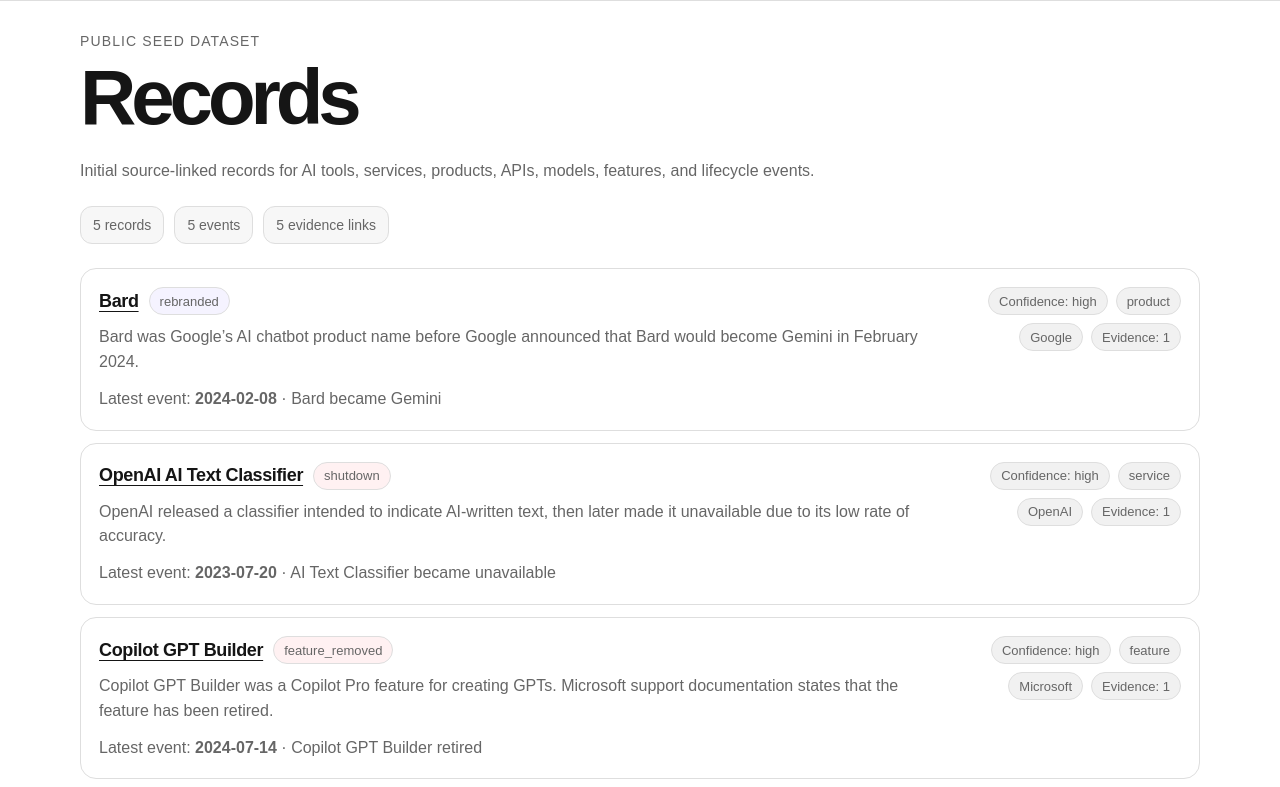
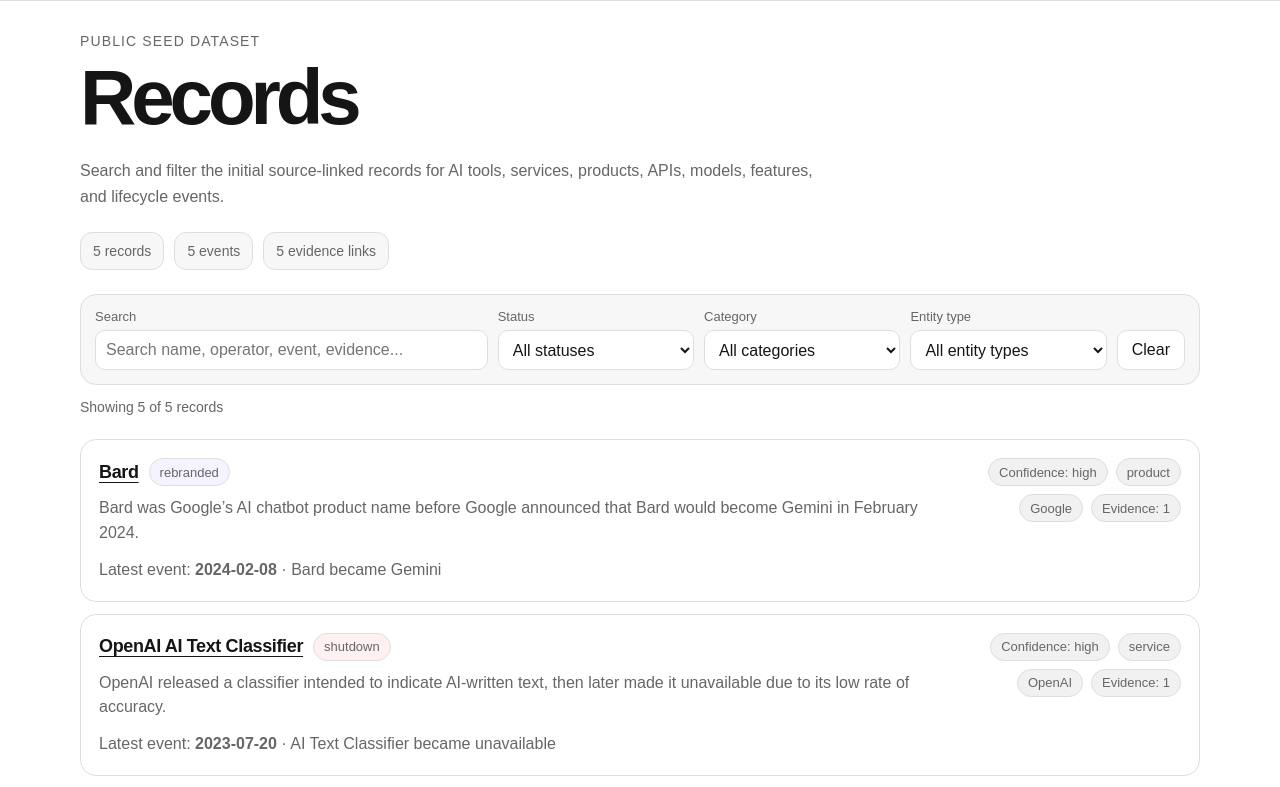
Before and after one commit to badjoke-lab/ai-tools-history-archive, a Next.js app: page /records in a window 1280 px wide. Shown: the top 787 px of the page. Built offline with nearby package versions, Linux system fonts and the light colour scheme.

Commit message:
PR-004: add record search and filters (#6)
* ui: add record search and filters

* ui: add record search and filters

* ui: add record search and filters

* ui: add record search and filters

```diff
--- a/app/globals.css
+++ b/app/globals.css
@@ -216,6 +216,77 @@
   font-size: 14px;
 }
 
+.filter-shell {
+  margin-top: 24px;
+}
+
+.filter-panel {
+  display: grid;
+  grid-template-columns: minmax(220px, 2fr) repeat(3, minmax(150px, 1fr)) auto;
+  gap: 10px;
+  align-items: end;
+  border: 1px solid var(--line);
+  border-radius: 16px;
+  padding: 14px;
+  background: var(--soft);
+}
+
+.filter-field {
+  display: grid;
+  gap: 6px;
+}
+
+.filter-field span {
+  color: var(--muted);
+  font-size: 13px;
+}
+
+.filter-field input,
+.filter-field select {
+  width: 100%;
+  min-height: 40px;
+  border: 1px solid var(--line);
+  border-radius: 10px;
+  padding: 0 10px;
+  background: #ffffff;
+  color: var(--foreground);
+  font: inherit;
+}
+
+.clear-button {
+  min-height: 40px;
+  border: 1px solid var(--line);
+  border-radius: 10px;
+  padding: 0 14px;
+  background: #ffffff;
+  color: var(--foreground);
+  font: inherit;
+  cursor: pointer;
+}
+
+.filter-result-summary {
+  margin-top: 14px;
+  color: var(--muted);
+  font-size: 14px;
+}
+
+.empty-state {
+  margin-top: 24px;
+  border: 1px solid var(--line);
+  border-radius: 16px;
+  padding: 22px;
+  background: #ffffff;
+}
+
+.empty-state h2 {
+  margin-bottom: 8px;
+}
+
+.empty-state p {
+  margin: 0 0 16px;
+  color: var(--muted);
+}
+
 .record-list {
   display: grid;
   gap: 12px;
@@ -358,6 +429,16 @@
   font-size: 14px;
 }
 
+@media (max-width: 920px) {
+  .filter-panel {
+    grid-template-columns: 1fr 1fr;
+  }
+
+  .search-field {
+    grid-column: 1 / -1;
+  }
+}
+
 @media (max-width: 760px) {
   .header-inner {
     align-items: flex-start;
@@ -370,7 +451,8 @@
 
   .grid,
   .record-card,
-  .fact-list {
+  .fact-list,
+  .filter-panel {
     grid-template-columns: 1fr;
   }
 
--- a/app/records/page.tsx
+++ b/app/records/page.tsx
@@ -1,4 +1,4 @@
-import { RecordCard } from '@/components/RecordCard';
+import { RecordFilters } from '@/components/RecordFilters';
 import { getAllRecords, getRecordStats } from '@/lib/records';
 
 export default function RecordsPage() {
@@ -11,7 +11,7 @@
         <p className="kicker">Public seed dataset</p>
         <h1>Records</h1>
         <p className="lede small">
-          Initial source-linked records for AI tools, services, products, APIs, models, features, and lifecycle events.
+          Search and filter the initial source-linked records for AI tools, services, products, APIs, models, features, and lifecycle events.
         </p>
 
         <div className="compact-stats" aria-label="Record summary">
@@ -20,11 +20,7 @@
           <span>{stats.totalEvidence} evidence links</span>
         </div>
 
-        <div className="record-list">
-          {records.map((record) => (
-            <RecordCard record={record} key={record.id} />
-          ))}
-        </div>
+        <RecordFilters records={records} />
       </div>
     </main>
   );
--- /dev/null
+++ b/components/RecordFilters.tsx
@@ -0,0 +1,155 @@
+"use client";
+
+import { useEffect, useMemo, useState } from 'react';
+import type { Record } from '@/data/schema';
+import { RecordCard } from './RecordCard';
+
+type RecordFiltersProps = {
+  records: Record[];
+};
+
+const allValue = 'all';
+
+function uniqueSorted(values: string[]) {
+  return Array.from(new Set(values)).sort((a, b) => a.localeCompare(b));
+}
+
+function buildSearchText(record: Record) {
+  return [
+    record.name,
+    ...record.aliases,
+    record.operator,
+    record.status,
+    record.entity_type,
+    record.current_state,
+    record.summary,
+    ...record.category,
+    ...record.events.map((event) => `${event.title} ${event.description} ${event.type}`),
+    ...record.evidence.map((evidence) => `${evidence.title} ${evidence.publisher ?? ''} ${evidence.source_type}`)
+  ]
+    .join(' ')
+    .toLowerCase();
+}
+
+export function RecordFilters({ records }: RecordFiltersProps) {
+  const [query, setQuery] = useState('');
+  const [status, setStatus] = useState(allValue);
+  const [category, setCategory] = useState(allValue);
+  const [entityType, setEntityType] = useState(allValue);
+
+  useEffect(() => {
+    const params = new URLSearchParams(window.location.search);
+    setQuery(params.get('q') ?? '');
+    setStatus(params.get('status') ?? allValue);
+    setCategory(params.get('category') ?? allValue);
+    setEntityType(params.get('entity_type') ?? allValue);
+  }, []);
+
+  useEffect(() => {
+    const params = new URLSearchParams();
+
+    if (query) params.set('q', query);
+    if (status !== allValue) params.set('status', status);
+    if (category !== allValue) params.set('category', category);
+    if (entityType !== allValue) params.set('entity_type', entityType);
+
+    const nextUrl = params.toString() ? `/records/?${params.toString()}` : '/records/';
+    window.history.replaceState(null, '', nextUrl);
+  }, [query, status, category, entityType]);
+
+  const statusOptions = useMemo(() => uniqueSorted(records.map((record) => record.status)), [records]);
+  const categoryOptions = useMemo(
+    () => uniqueSorted(records.flatMap((record) => record.category)),
+    [records]
+  );
+  const entityTypeOptions = useMemo(() => uniqueSorted(records.map((record) => record.entity_type)), [records]);
+
+  const filteredRecords = useMemo(() => {
+    const normalizedQuery = query.trim().toLowerCase();
+
+    return records.filter((record) => {
+      const matchesQuery = normalizedQuery.length === 0 || buildSearchText(record).includes(normalizedQuery);
+      const matchesStatus = status === allValue || record.status === status;
+      const matchesCategory = category === allValue || record.category.includes(category as never);
+      const matchesEntityType = entityType === allValue || record.entity_type === entityType;
+
+      return matchesQuery && matchesStatus && matchesCategory && matchesEntityType;
+    });
+  }, [records, query, status, category, entityType]);
+
+  const clearFilters = () => {
+    setQuery('');
+    setStatus(allValue);
+    setCategory(allValue);
+    setEntityType(allValue);
+  };
+
+  return (
+    <section className="filter-shell" aria-label="Record search and filters">
+      <div className="filter-panel">
+        <label className="filter-field search-field">
+          <span>Search</span>
+          <input
+            value={query}
+            onChange={(event) => setQuery(event.target.value)}
+            placeholder="Search name, operator, event, evidence..."
+          />
+        </label>
+
+        <label className="filter-field">
+          <span>Status</span>
+          <select value={status} onChange={(event) => setStatus(event.target.value)}>
+            <option value={allValue}>All statuses</option>
+            {statusOptions.map((option) => (
+              <option key={option} value={option}>{option}</option>
+            ))}
+          </select>
+        </label>
+
+        <label className="filter-field">
+          <span>Category</span>
+          <select value={category} onChange={(event) => setCategory(event.target.value)}>
+            <option value={allValue}>All categories</option>
+            {categoryOptions.map((option) => (
+              <option key={option} value={option}>{option}</option>
+            ))}
+          </select>
+        </label>
+
+        <label className="filter-field">
+          <span>Entity type</span>
+          <select value={entityType} onChange={(event) => setEntityType(event.target.value)}>
+            <option value={allValue}>All entity types</option>
+            {entityTypeOptions.map((option) => (
+              <option key={option} value={option}>{option}</option>
+            ))}
+          </select>
+        </label>
+
+        <button className="clear-button" type="button" onClick={clearFilters}>
+          Clear
+        </button>
+      </div>
+
+      <div className="filter-result-summary">
+        Showing {filteredRecords.length} of {records.length} records
+      </div>
+
+      {filteredRecords.length > 0 ? (
+        <div className="record-list">
+          {filteredRecords.map((record) => (
+            <RecordCard record={record} key={record.id} />
+          ))}
+        </div>
+      ) : (
+        <div className="empty-state">
+          <h2>No records match these filters.</h2>
+          <p>Try clearing the search text or selecting broader filters.</p>
+          <button className="clear-button" type="button" onClick={clearFilters}>
+            Clear filters
+          </button>
+        </div>
+      )}
+    </section>
+  );
+}
```
Also changed, not shown: 1 other file (tests, documents, lock files or other folders).
